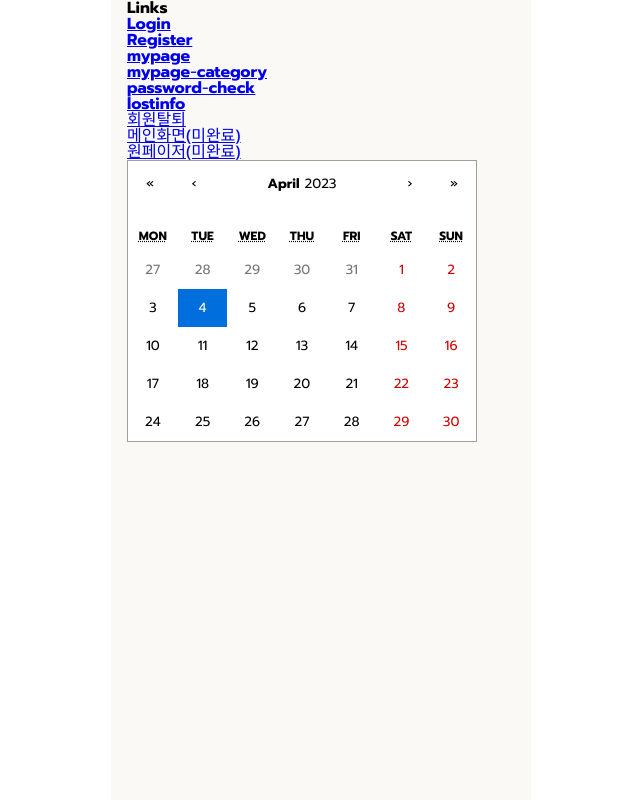
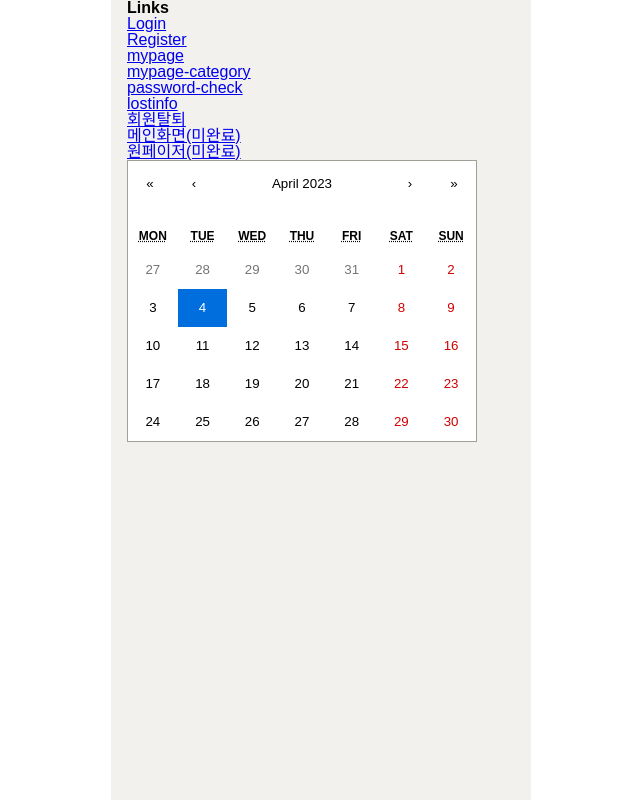
Before and after one commit to bsideproject/14_3_FE, a React (Create React App) app: page / in a window 1280 px wide. Shown: the whole page, without its empty margins (319-959 px from the left). Built offline with nearby package versions, Linux system fonts and the light colour scheme; a web font is replaced by a local one.

Commit message:
기본 스타일 변경

```diff
--- a/src/assets/GlobalStyles.tsx
+++ b/src/assets/GlobalStyles.tsx
@@ -67,7 +67,7 @@ table {
 	margin: 0 auto;
 }
 .inside-container{
-	background-color: #FAF9F6;
+	background-color: #F2F1ED;
   padding: 0 16px; /*고정 padding*/
   min-height: 100vh;
 	position: relative;
@@ -154,13 +154,14 @@ html, body, #root {
 .caption1-bold {
 	font-weight: 700;
 	line-height: 16px;
-	letter-spacing: 0em;
+	letter-spacing: -0.025em;
 }
 .caption1-regular {
+	font-size: 10px;
 	font-weight: 400;
 	line-height: 16px;
-	letter-spacing: 0em;
-c}
+	letter-spacing: -0.025em;
+}
 .caption2-bold {
 	font-size: 10px;
 	font-weight: 700;
--- a/src/assets/font/font.css
+++ b/src/assets/font/font.css
@@ -6,15 +6,28 @@
   font-style: normal;
 }
 
-/* Prompt 폰트 */
+/* Prompt bold 폰트 */
 @font-face {
-  font-family: 'Prompt';
-  src: url('./Prompt-Bold.ttf') format('woff'),
-  url('./Prompt-Regular.ttf') format('woff'),
-  url('./Prompt-SemiBold.ttf') format('woff');
+  font-family: 'Prompt-bold';
+  src: url('./Prompt-Bold.ttf') format('woff');
+  unicode-range: U+0041-005A, U+0061-007A;
+}
+/* Prompt regular 폰트 */
+@font-face {
+  font-family: 'Prompt-regular';
+  src: url('./Prompt-Regular.ttf') format('woff');
+  unicode-range: U+0041-005A, U+0061-007A;
+}
+/* Prompt SemiBold 폰트 */
+@font-face {
+  font-family: 'Prompt-SemiBold';
+  src: url('./Prompt-SemiBold.ttf') format('woff');
   unicode-range: U+0041-005A, U+0061-007A;
 }
 
+
 .f-n { font-family: 'NanumSquareNeo-Variable'; }
-.f-p { font-family: 'Prompt'; }
-*{ font-family: 'Prompt', 'NanumSquareNeo-Variable', sans-serif; }
+.f-p-b { font-family: 'Prompt-bold'; }
+.f-p-r { font-family: 'Prompt-regular'; }
+.f-p-sb { font-family: 'Prompt-SemiBold'; }
+*{ font-family: 'NanumSquareNeo-Variable', sans-serif; }
```
